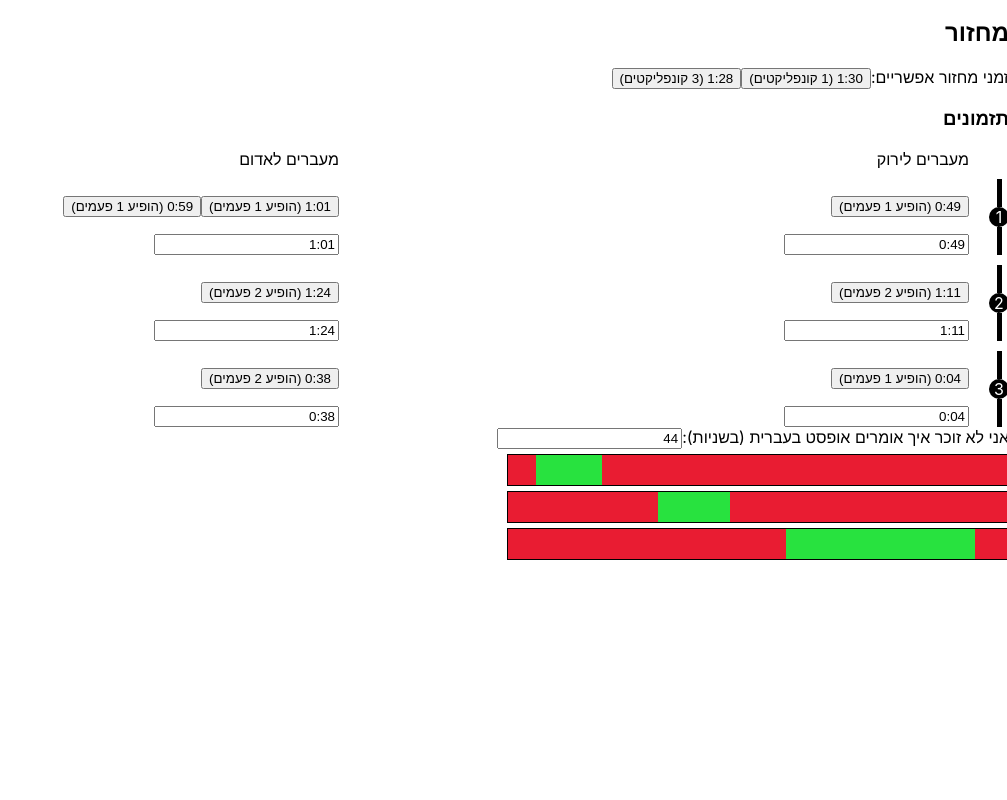
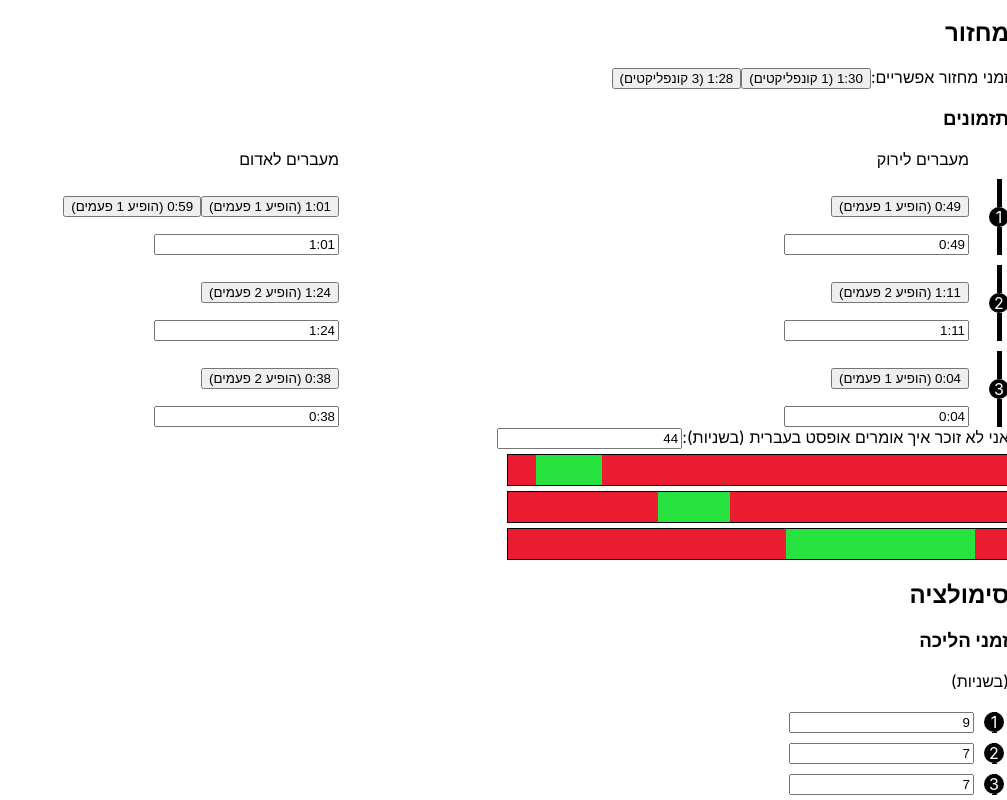
Before and after one commit to danfishgold/crosswalk-timing, a React (Vite) app: page / in a window 1280 px wide. Shown: the part 877-1677 px from the top of the page, without its empty margins (273-1280 px from the left). Before the commit the page ends 1442 px from the top, so only its background shows below. Built offline with nearby package versions, Linux system fonts and the light colour scheme.

Commit message:
Add wait time inputs

```diff
--- a/src/App.tsx
+++ b/src/App.tsx
@@ -3,6 +3,7 @@ import CycleSection from './Cycle/CycleSection'
 import JunctionSection from './Junction/JunctionSection'
 import RecordingSection from './Recording/RecordingSection'
 import { toggleEditMode } from './reducer'
+import SimulationSection from './Simulation/SimulationSection'
 import { useDispatch, useSelector } from './store'
 
 function App() {
@@ -16,6 +17,7 @@ function App() {
       <JunctionSection />
       <RecordingSection />
       <CycleSection />
+      <SimulationSection />
     </div>
   )
 }
--- /dev/null
+++ b/src/Simulation/SimulationSection.tsx
@@ -0,0 +1,58 @@
+import React from 'react'
+import CrosswalkNumberIndicator from '../CrosswalkNumberIndicator'
+import {
+  crosswalkKey,
+  selectCrosswalkIds,
+  setCrosswalkWalkTime,
+} from '../reducer'
+import { useDispatch, useSelector } from '../store'
+
+export default function SimulationSection() {
+  return (
+    <div>
+      <h2>סימולציה</h2>
+      <WalkingTimes />
+    </div>
+  )
+}
+
+function WalkingTimes() {
+  const dispatch = useDispatch()
+  const crosswalkIds = useSelector(selectCrosswalkIds)
+  const walkTimes = useSelector((state) => state.walkTimes)
+
+  return (
+    <div>
+      <h3>זמני הליכה</h3>
+      <p>(בשניות)</p>
+      <div
+        style={{
+          display: 'grid',
+          gridTemplateColumns: 'auto 1fr',
+          gap: '10px',
+          width: '100px',
+          padding: '5px',
+        }}
+      >
+        {crosswalkIds.map((id, index) => (
+          <React.Fragment key={crosswalkKey(id)}>
+            <CrosswalkNumberIndicator number={index + 1} highlight={null} />
+            <input
+              type='number'
+              min='0'
+              value={walkTimes[crosswalkKey(id)] ?? 0}
+              onChange={(event) =>
+                dispatch(
+                  setCrosswalkWalkTime({
+                    crosswalkKey: crosswalkKey(id),
+                    duration: event.target.valueAsNumber,
+                  }),
+                )
+              }
+            />
+          </React.Fragment>
+        ))}
+      </div>
+    </div>
+  )
+}
--- a/src/reducer.ts
+++ b/src/reducer.ts
@@ -23,6 +23,7 @@ export type State = {
   transitionSuggestion: TransitionSuggestion | null
   cycle: Cycle | null
   eventTimestamps: Partial<Record<TimedEventKey, number[]>>
+  walkTimes: Partial<Record<CrosswalkKey, number>>
   inEditMode: boolean
 }
 
@@ -82,6 +83,7 @@ const emptyState: State = {
   transitionSuggestion: null,
   cycle: null,
   eventTimestamps: {},
+  walkTimes: {},
   inEditMode: true,
 }
 
@@ -156,6 +158,11 @@ const szoldState: State = {
     's-first-red': [61],
     's-second-green': [71],
     's-second-red': [84],
+  },
+  walkTimes: {
+    w: 7,
+    's-first': 9,
+    's-second': 7,
   },
   inEditMode: true,
 }
@@ -290,6 +297,12 @@ const { reducer, actions } = createSlice({
     ) {
       state.eventTimestamps[action.payload.eventKey] = action.payload.timestamps
     },
+    setCrosswalkWalkTime(
+      state,
+      action: PayloadAction<{ crosswalkKey: CrosswalkKey; duration: number }>,
+    ) {
+      state.walkTimes[action.payload.crosswalkKey] = action.payload.duration
+    },
   },
 })
 
@@ -330,6 +343,7 @@ export const {
   setCycleOffset,
   toggleEditMode,
   setEventTimestamps,
+  setCrosswalkWalkTime,
 } = actions
 
 export const selectCrosswalkTransitionsAndIds = createSelector<
```
